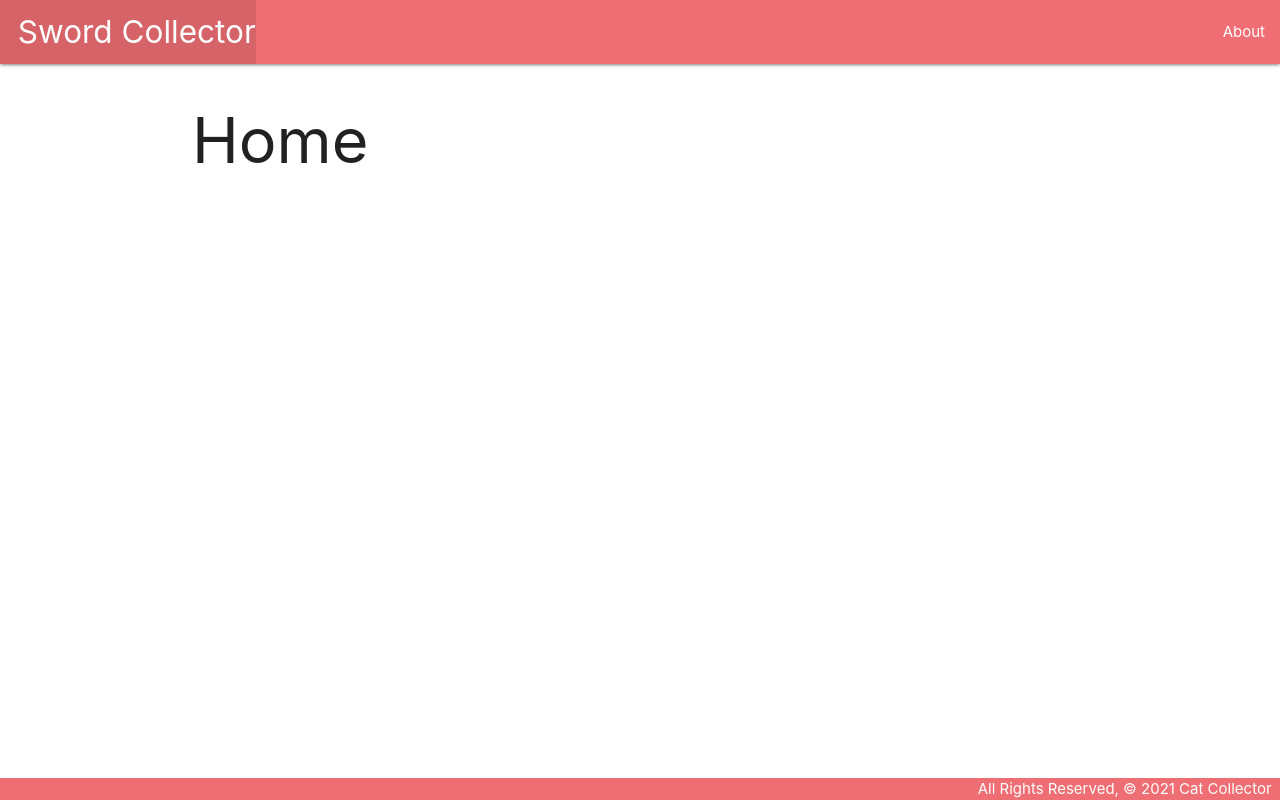
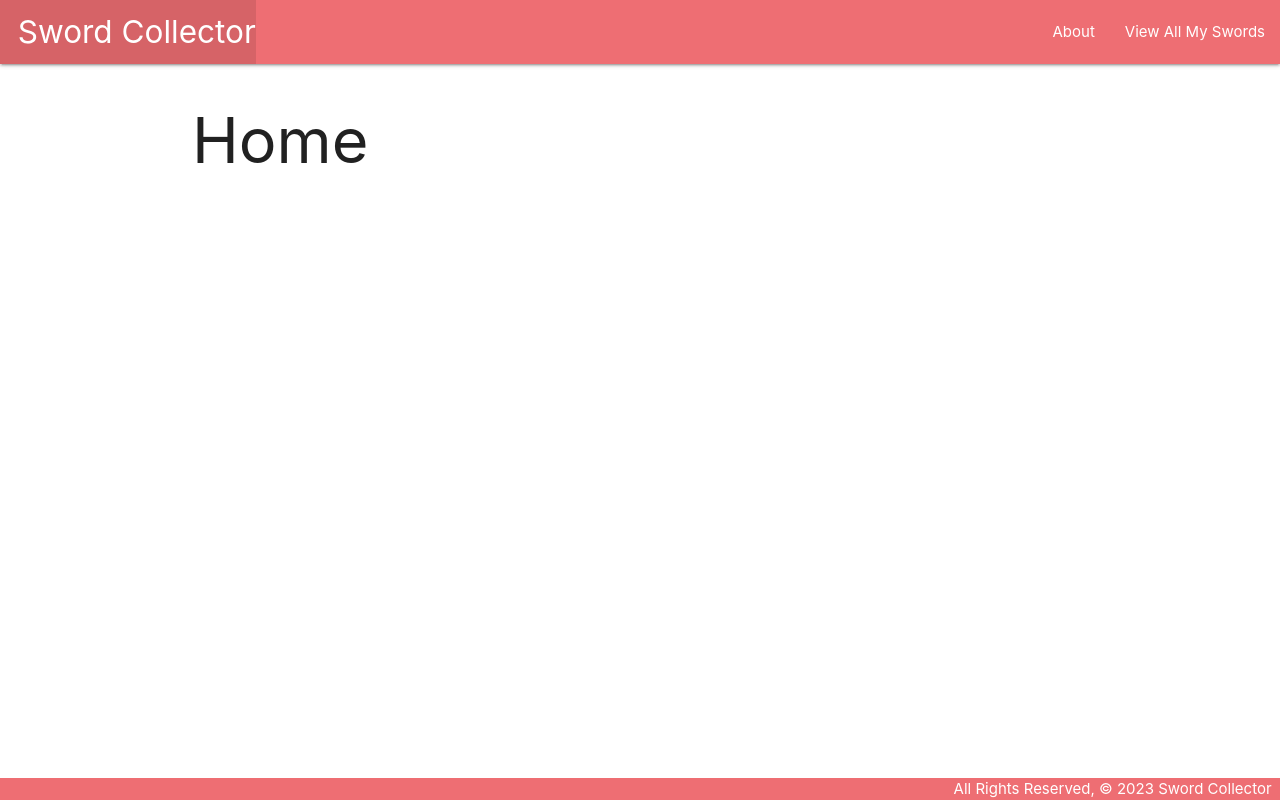
Before and after one commit to nemmons27/sword_collector, a Django app: page / in a window 1280 px wide. Run offline with Django 4.2, Linux system fonts and the light colour scheme.

Commit message:
Part 1 done

```diff
--- a/main_app/templates/base.html
+++ b/main_app/templates/base.html
@@ -38,13 +38,14 @@
           </ul>
           <ul class="right">
             <li><a href="/about">About</a></li>
+            <li><a href="/swords">View All My Swords</a></li>
           </ul>
         </div>
       </nav>
     </header>
     <main class="container">{% block content %} {% endblock %}</main>
     <footer class="page-footer">
-      <div class="right">All Rights Reserved, &copy; 2021 Cat Collector &nbsp;</div>
+      <div class="right">All Rights Reserved, &copy; 2023 Sword Collector &nbsp;</div>
     </footer>
   </body>
 </html>
--- a/main_app/urls.py
+++ b/main_app/urls.py
@@ -4,4 +4,5 @@ from . import views
 urlpatterns = [
     path('', views.home, name='home'),
     path('about/', views.about, name='about'),
+    path('swords/', views.swords_index, name='index'),
 ]
--- a/main_app/views.py
+++ b/main_app/views.py
@@ -1,7 +1,21 @@
 from django.shortcuts import render
+
+swords = [
+    {'name': 'Excalibur', 'legend': 'Soul Eater', 'description': 'Sentient legendary sword of legend', 'firstSeen': 'Season 1, Episode 9'},
+    {'name': 'Enma', 'legend': 'One Piece', 'description': 'The sword of the King of Hell', 'firstSeen': 'Season 20, Episode 16'},
+    {'name': 'Master Sword', 'legend': 'Legend of Zelda', 'description': 'Divine magic sword aka Sword of Resurrection', 'firstSeen': 'Legend of Zelda: Link to the Past (1991)'},
+    {'name': 'Kusanagi', 'legend': 'Naruto', 'description': 'legendary Japanese sword that is said to have been possessed by the god of war, Susanoo', 'firstSeen': 'Episode 51'},
+    {'name': 'Longclaw', 'legend': 'Game Of Thrones', 'description': 'Valyrian steel bastard sword that was the ancestral weapon of House Mormont', 'firstSeen': 'Season 1, Episode 6'},
+    {'name': 'Wado Ichimonji', 'legend': 'One Piece', 'description': 'One of the 21 Great Grade swords', 'firstSeen': 'Season 1, Episode 2'},
+]
 
 def home(request):
     return render(request, 'home.html')
 
 def about(request):
     return render(request, 'about.html')
+
+def swords_index(request):
+    return render(request, 'swords/index.html', {
+        'swords': swords
+    })
```
Also changed, not shown: main_app/templates/swords/index.html (added, +14 -0 lines).
